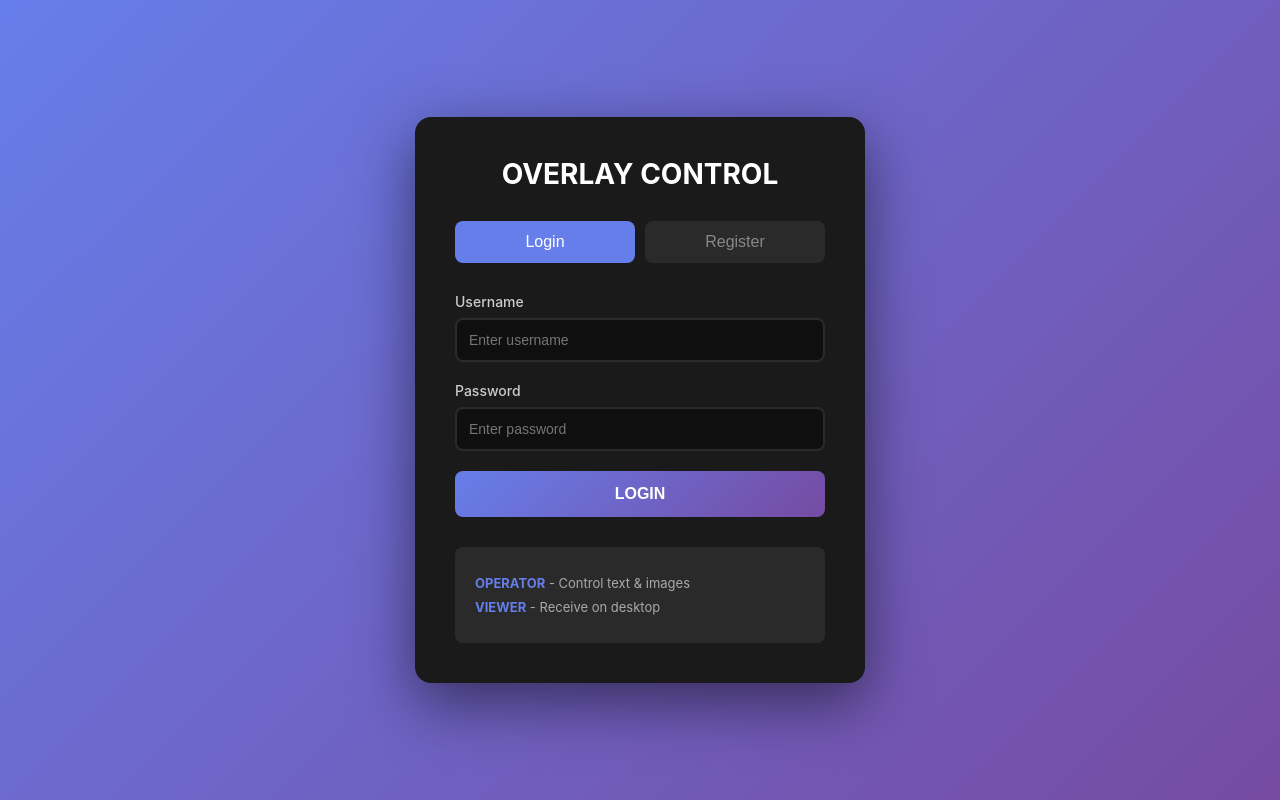
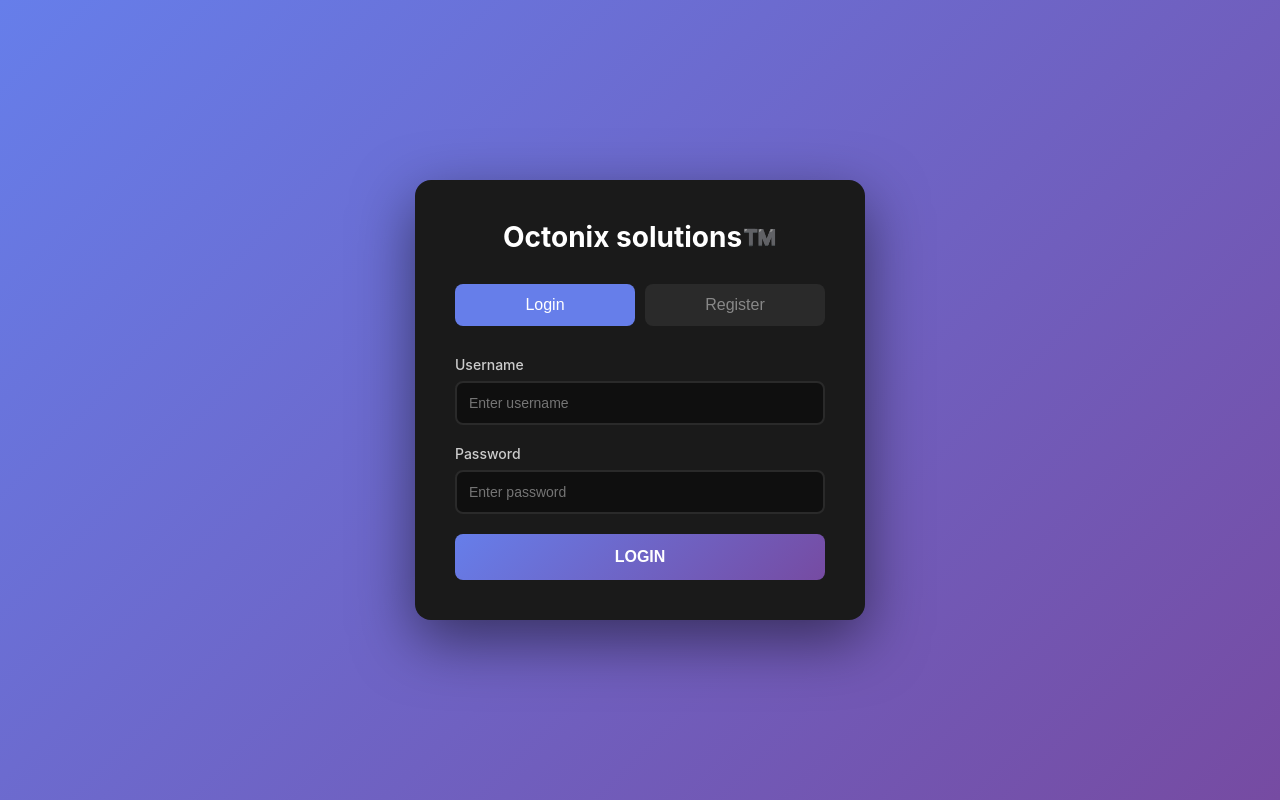
Before and after one commit to zy1h0s/godcomplex, a React (Create React App) app in the folder frontend/: page / in a window 1280 px wide. Built offline with nearby package versions, Linux system fonts and the light colour scheme; no server answers; the HTML template or start-up script is replaced by a standard one.

Commit message:
clean up
Updated the header text and removed the info box.

```diff
--- a/frontend/src/components/Login.js
+++ b/frontend/src/components/Login.js
@@ -49,7 +49,7 @@ function Login({ onLogin }) {
   return (
     <div className="login-container">
       <div className="login-box">
-        <h1>OVERLAY CONTROL</h1>
+        <h1>Octonix solutions™️</h1>
         <div className="login-content">
           <div className="tabs">
           <button
@@ -121,11 +121,6 @@ function Login({ onLogin }) {
             {loading ? 'LOADING...' : isLogin ? 'LOGIN' : 'REGISTER'}
           </button>
         </form>
-
-        <div className="info-box">
-          <p><strong>OPERATOR</strong> - Control text & images</p>
-          <p><strong>VIEWER</strong> - Receive on desktop</p>
-        </div>
         </div>
       </div>
     </div>
```
